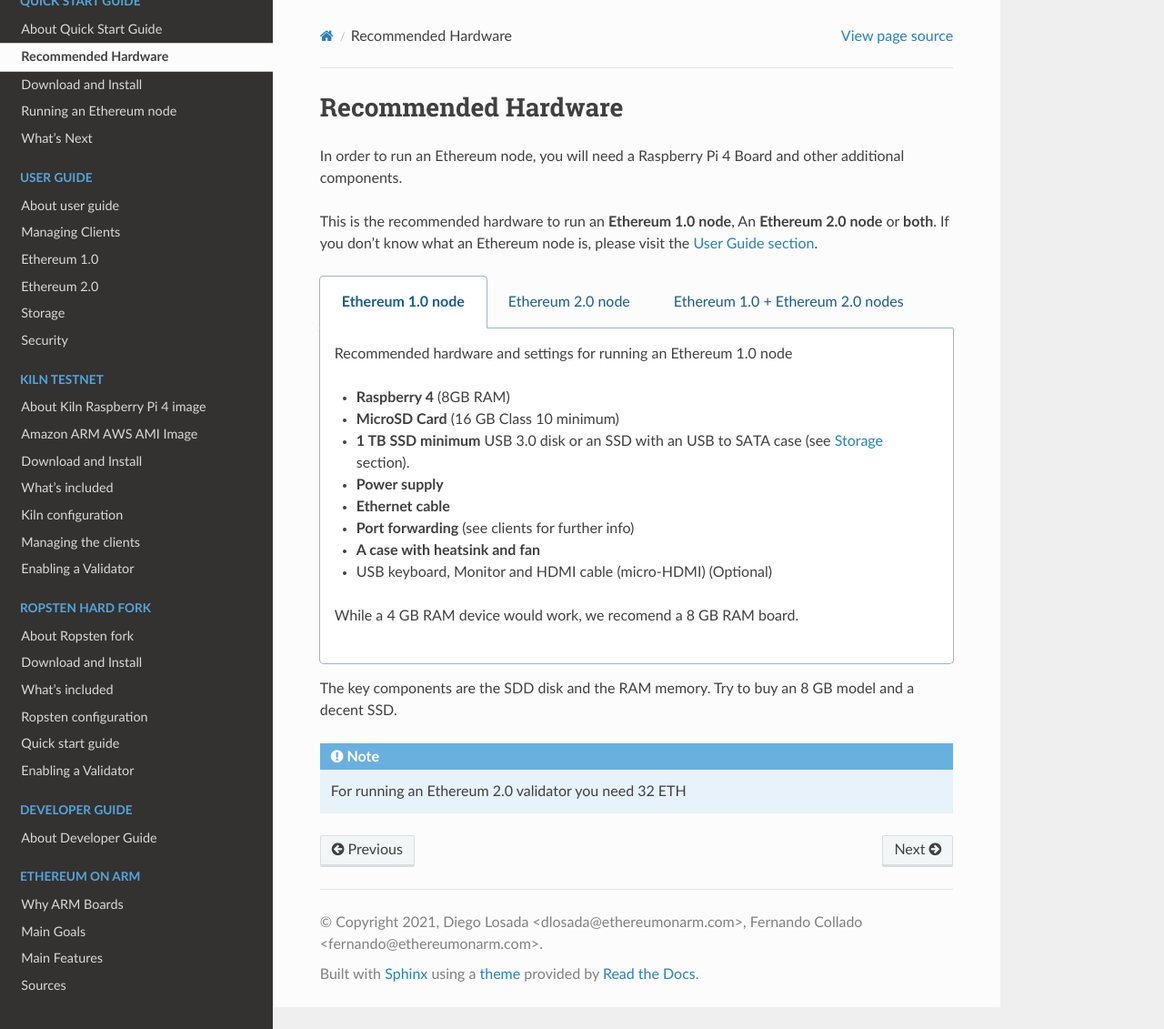
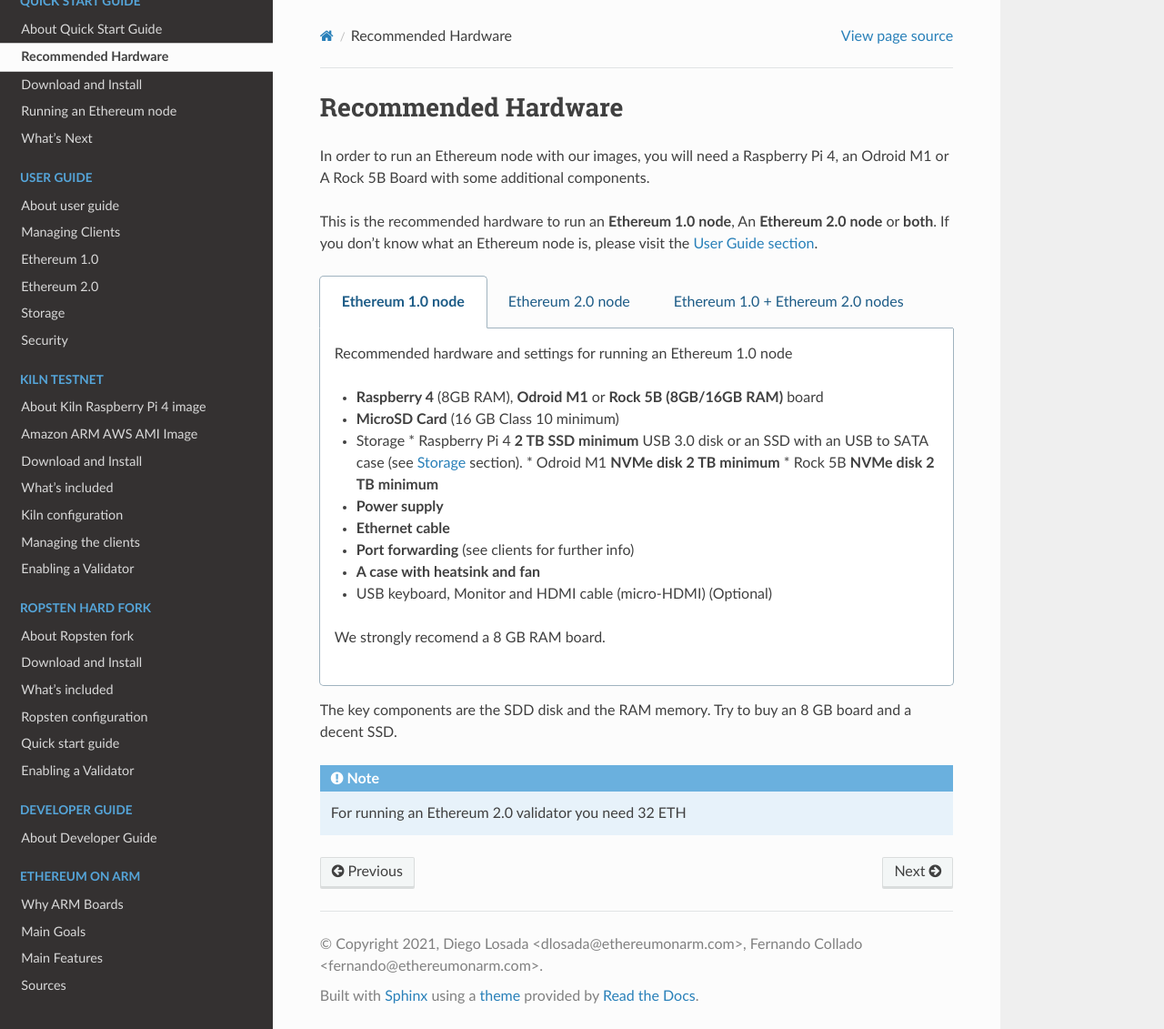
Before and after one commit to EOA-Blockchain-Labs/ethereumonarm, a Sphinx documentation site: the page built from docs/quick-guide/recommended-hardware.rst, in a window 1280 px wide and 1131 px high. Shown: the whole window at 91% size. Built offline with Sphinx 7.4.7 and the Read the Docs theme 2.0.0, drawn with Linux system fonts in a browser that asks for light colours.

Commit message:
added Odroid and Rock 5B images

```diff
--- a/docs/quick-guide/about-quick-start.rst
+++ b/docs/quick-guide/about-quick-start.rst
@@ -5,7 +5,7 @@
 =======================
 
 This Guide walks you through all steps to get an Ethereum node up and running
-in a Raspberry Pi 4 in a few minutes.
+in an ARM board in a few minutes.
 
 The process is pretty straightforward but you will need some basic Linux/Networking skills
 to complete the installation.
@@ -15,7 +15,7 @@
 
 This is the installation process in a nutshell:
 
-* Get your **Raspberry Pi 4**
+* Get your **ARM Board**
 * **Download and flash** the Image into an MicroSD card
 * **Connect the SSD** to the USB port and the Ethernet Cable
 * Power on the device
--- a/docs/quick-guide/recommended-hardware.rst
+++ b/docs/quick-guide/recommended-hardware.rst
@@ -4,8 +4,8 @@
 Recommended Hardware
 ====================
 
-In order to run an Ethereum node, you will need a Raspberry Pi 4 Board
-and other additional components.
+In order to run an Ethereum node with our images, you will need a Raspberry Pi 4, an Odroid M1 or A
+Rock 5B Board with some additional components.
 
 This is the recommended hardware to run an **Ethereum 1.0 node**, An **Ethereum 2.0 node** or **both**.
 If you don't know what an Ethereum node is, please visit the :doc:`User Guide section </user-guide/about-user-guide>`.
@@ -16,24 +16,30 @@
 
     Recommended hardware and settings for running an Ethereum 1.0 node
 
-    * **Raspberry 4** (8GB RAM)
+    * **Raspberry 4** (8GB RAM), **Odroid M1** or **Rock 5B (8GB/16GB RAM)** board
     * **MicroSD Card** (16 GB Class 10 minimum)
-    * **1 TB SSD minimum** USB 3.0 disk or an SSD with an USB to SATA case (see :doc:`Storage </user-guide/storage>` section).
+    * Storage
+      * Raspberry Pi 4 **2 TB SSD minimum** USB 3.0 disk or an SSD with an USB to SATA case (see :doc:`Storage </user-guide/storage>` section).
+      * Odroid M1 **NVMe disk 2 TB minimum**
+      * Rock 5B **NVMe disk 2 TB minimum**
     * **Power supply**
     * **Ethernet cable**
     * **Port forwarding** (see clients for further info)
     * **A case with heatsink and fan**
     * USB keyboard, Monitor and HDMI cable (micro-HDMI) (Optional)
 
-    While a 4 GB RAM device would work, we recomend a 8 GB RAM board.
+    We strongly recomend a 8 GB RAM board.
 
   .. tab:: Ethereum 2.0 node
 
     Recommended hardware and settings for running an Ethereum 2.0 node (Beacon Chain and Validator).
 
-    * **Raspberry 4** (4GB or 8GB RAM)
+    * **Raspberry 4** (8GB RAM), **Odroid M1** or **Rock 5B (8GB/16GB RAM)** board
     * **MicroSD Card** (16 GB Class 10 minimum)
-    * **256 GB SSD** USB 3.0 disk or an SSD with an USB to SATA case (see :doc:`Storage </user-guide/storage>` section).
+    * Storage
+      * Raspberry Pi 4 **512 GB SSD minimum** USB 3.0 disk or an SSD with an USB to SATA case (see :doc:`Storage </user-guide/storage>` section).
+      * Odroid M1 **NVMe disk 512 GB minimum**
+      * Rock 5B **NVMe disk 512 GB minimum**
     * **Power supply**
     * **Ethernet cable**
     * **Port forwarding** (see clients for further info)
@@ -49,16 +55,19 @@
     Recommended hardware and settings for running an Ethereum 1.0
     + Ethereum 2.0 node (both running in the same Raspberry Pi 4).
 
-    * **Raspberry 4** (model B 8GB)
+    * **Raspberry 4** (8GB RAM), **Odroid M1** or **Rock 5B (8GB/16GB RAM)** board
     * **MicroSD Card** (16 GB Class 10 minimum)
-    * **1 TB SSD minimum** USB 3.0 disk or an SSD with an USB to SATA case (see :doc:`Storage </user-guide/storage>` section).
+    * Storage
+      * Raspberry Pi 4 **2 TB SSD minimum** USB 3.0 disk or an SSD with an USB to SATA case (see :doc:`Storage </user-guide/storage>` section).
+      * Odroid M1 **NVMe disk 2 TB minimum**
+      * Rock 5B **NVMe disk 2 TB minimum**
     * **Power supply**
     * **Ethernet cable**
     * **Port forwarding** (see clients for further info)
     * **A case with heatsink and fan**
     * USB keyboard, Monitor and HDMI cable (micro-HDMI) (Optional)
 
-The key components are the SDD disk and the RAM memory. Try to buy an 8 GB model and a decent SSD.
+The key components are the SDD disk and the RAM memory. Try to buy an 8 GB board and a decent SSD.
 
 .. note::
   For running an Ethereum 2.0 validator you need 32 ETH
```
Also changed, not shown: docs/index.rst (+4 -3 lines), docs/quick-guide/download-and-install.rst (+42 -5 lines), docs/user-guide/storage.rst (+17 -2 lines).
